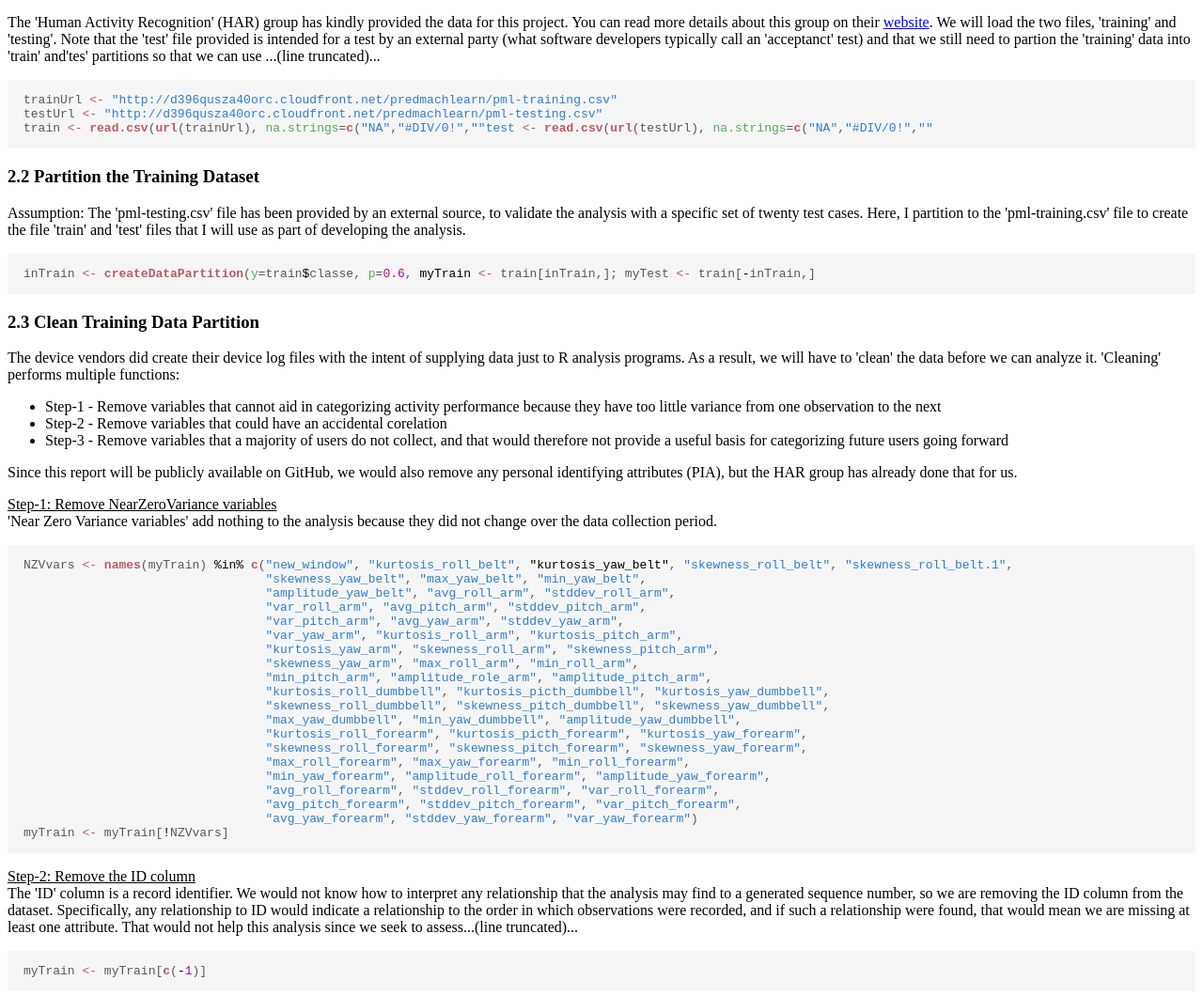
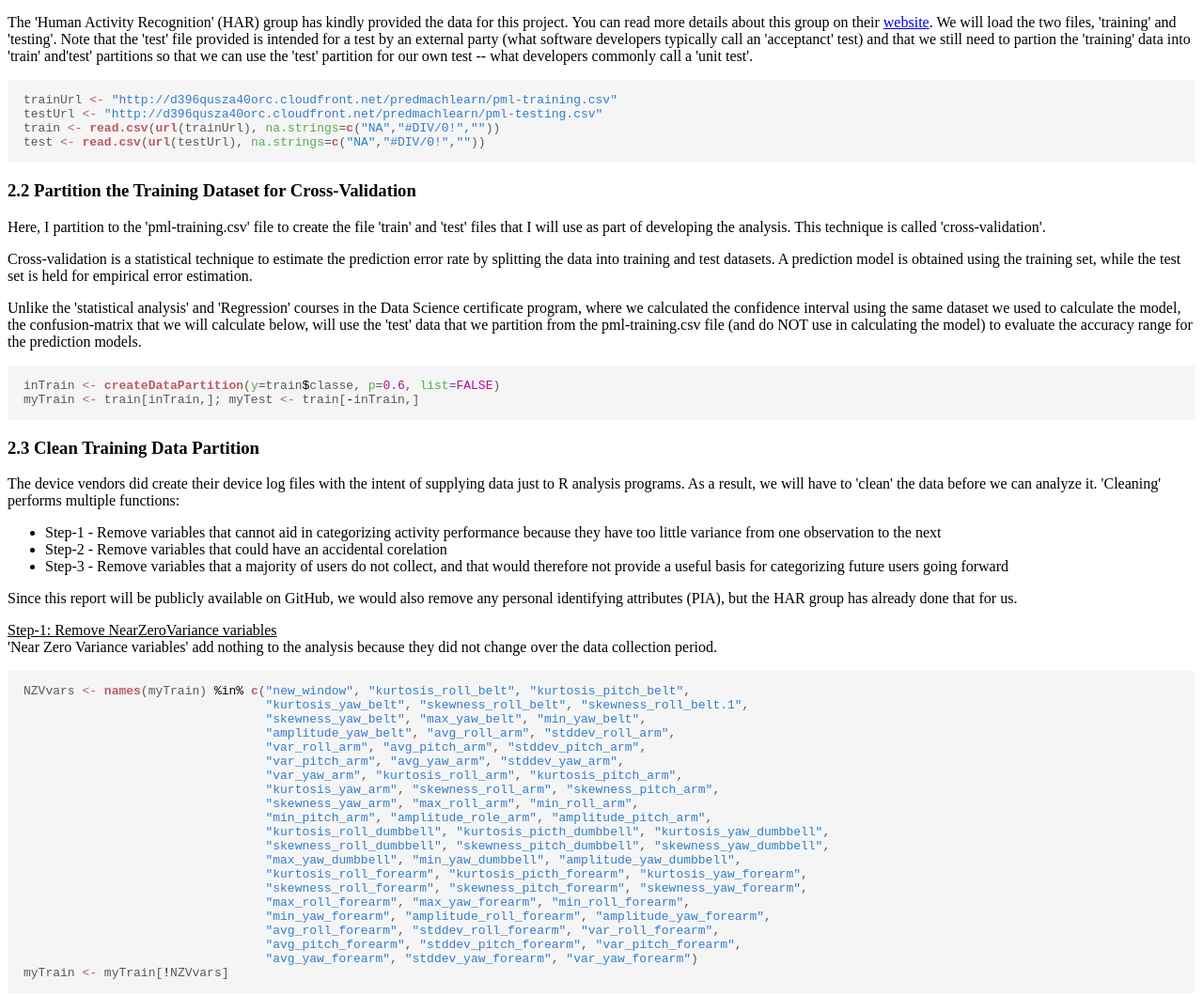
Before and after one commit to gbw905/gbw905.github.io, a plain HTML site: page PracticalMachineLearning_Project.html in a window 1280 px wide. Shown: the part 928-1988 px from the top of the page at 94% size. Drawn offline with Linux system fonts and the light colour scheme.

Commit message:
Clarified meaning of 'Cross-Validation'

```diff
--- a/PracticalMachineLearning_Project.html
+++ b/PracticalMachineLearning_Project.html
@@ -1,3 +1,4 @@
+
 <html>
 
 <head>
@@ -101,16 +102,18 @@
 </div></div>
 <h2>2.0 Data</h2>
 <h3>2.1 Data Sources</h3>
-<p>The 'Human Activity Recognition' (HAR) group has kindly provided the data for this project. You can read more details about this group on their <a href="http://groupware.les.inf.puc-rio.br/har">website</a>. We will load the two files, 'training' and 'testing'. Note that the 'test' file provided is intended for a test by an external party (what software developers typically call an 'acceptanct' test) and that we still need to partion the 'training' data into 'train' and'tes' partitions so that we can use ...(line truncated)...
+<p>The 'Human Activity Recognition' (HAR) group has kindly provided the data for this project. You can read more details about this group on their <a href="http://groupware.les.inf.puc-rio.br/har">website</a>. We will load the two files, 'training' and 'testing'. Note that the 'test' file provided is intended for a test by an external party (what software developers typically call an 'acceptanct' test) and that we still need to partion the 'training' data into 'train' and'test' partitions so that we can use the 'test' partition for our own test -- what developers commonly call a 'unit test'.</p>
 <div class="chunk" id="unnamed-chunk-3"><div class="rcode"><div class="source"><pre class="knitr r"><span class="hl std">trainUrl</span> <span class="hl kwb">&lt;-</span> <span class="hl str">&quot;http://d396qusza40orc.cloudfront.net/predmachlearn/pml-training.csv&quot;</span>
 <span class="hl std">testUrl</span> <span class="hl kwb">&lt;-</span> <span class="hl str">&quot;http://d396qusza40orc.cloudfront.net/predmachlearn/pml-testing.csv&quot;</span>
-<span class="hl std">train</span> <span class="hl kwb">&lt;-</span> <span class="hl kwd">read.csv</span><span class="hl std">(</span><span class="hl kwd">url</span><span class="hl std">(trainUrl),</span> <span class="hl kwc">na.strings</span><span class="hl std">=</span><span class="hl kwd">c</span><span class="hl std">(</span><span class="hl str">&quot;NA&quot;</span><span class="hl std">,</span><span class="hl str">&quot;#DIV/0!&quot;</span><span class="hl std">,</span><span class="hl str">&quot;&quot;</s...(line truncated)...
-<span class="hl std">test</span> <span class="hl kwb">&lt;-</span> <span class="hl kwd">read.csv</span><span class="hl std">(</span><span class="hl kwd">url</span><span class="hl std">(testUrl),</span> <span class="hl kwc">na.strings</span><span class="hl std">=</span><span class="hl kwd">c</span><span class="hl std">(</span><span class="hl str">&quot;NA&quot;</span><span class="hl std">,</span><span class="hl str">&quot;#DIV/0!&quot;</span><span class="hl std">,</span><span class="hl str">&quot;&quot;</spa...(line truncated)...
+<span class="hl std">train</span> <span class="hl kwb">&lt;-</span> <span class="hl kwd">read.csv</span><span class="hl std">(</span><span class="hl kwd">url</span><span class="hl std">(trainUrl),</span> <span class="hl kwc">na.strings</span><span class="hl std">=</span><span class="hl kwd">c</span><span class="hl std">(</span><span class="hl str">&quot;NA&quot;</span><span class="hl std">,</span><span class="hl str">&quot;#DIV/0!&quot;</span><span class="hl std">,</span><span class="hl str">&quot;&quot;</span><span class="hl std">))</span>
+<span class="hl std">test</span> <span class="hl kwb">&lt;-</span> <span class="hl kwd">read.csv</span><span class="hl std">(</span><span class="hl kwd">url</span><span class="hl std">(testUrl),</span> <span class="hl kwc">na.strings</span><span class="hl std">=</span><span class="hl kwd">c</span><span class="hl std">(</span><span class="hl str">&quot;NA&quot;</span><span class="hl std">,</span><span class="hl str">&quot;#DIV/0!&quot;</span><span class="hl std">,</span><span class="hl str">&quot;&quot;</span><span class="hl std">))</span>
 </pre></div>
 </div></div>
-<h3>2.2 Partition the Training Dataset</h3>
-<p>Assumption: The 'pml-testing.csv' file has been provided by an external source, to validate the analysis with a specific set of twenty test cases. Here, I partition to the 'pml-training.csv' file to create the file 'train' and 'test' files that I will use as part of developing the analysis.</p>
-<div class="chunk" id="unnamed-chunk-4"><div class="rcode"><div class="source"><pre class="knitr r"><span class="hl std">inTrain</span> <span class="hl kwb">&lt;-</span> <span class="hl kwd">createDataPartition</span><span class="hl std">(</span><span class="hl kwc">y</span><span class="hl std">=train</span><span class="hl opt">$</span><span class="hl std">classe,</span> <span class="hl kwc">p</span><span class="hl std">=</span><span class="hl num">0.6</span><span class="hl std">,</span> <span class="hl kwc...(line truncated)...
+<h3>2.2 Partition the Training Dataset for Cross-Validation</h3>
+<p>Here, I partition to the 'pml-training.csv' file to create the file 'train' and 'test' files that I will use as part of developing the analysis. This technique is called 'cross-validation'.</p>
+<p>Cross-validation is a statistical technique to estimate the prediction error rate by splitting the data into training and test datasets. A prediction model is obtained using the training set, while the test set is held for empirical error estimation.</p>
+<p>Unlike the 'statistical analysis' and 'Regression' courses in the Data Science certificate program, where we calculated the confidence interval using the same dataset we used to calculate the model, the confusion-matrix that we will calculate below, will use the 'test' data that we partition from the pml-training.csv file (and do NOT use in calculating the model) to evaluate the accuracy range for the prediction models.</p>
+<div class="chunk" id="unnamed-chunk-4"><div class="rcode"><div class="source"><pre class="knitr r"><span class="hl std">inTrain</span> <span class="hl kwb">&lt;-</span> <span class="hl kwd">createDataPartition</span><span class="hl std">(</span><span class="hl kwc">y</span><span class="hl std">=train</span><span class="hl opt">$</span><span class="hl std">classe,</span> <span class="hl kwc">p</span><span class="hl std">=</span><span class="hl num">0.6</span><span class="hl std">,</span> <span class="hl kwc">list</span><span class="hl std">=</span><span class="hl num">FALSE</span><span class="hl std">)</span>
 <span class="hl std">myTrain</span> <span class="hl kwb">&lt;-</span> <span class="hl std">train[inTrain,]; myTest</span> <span class="hl kwb">&lt;-</span> <span class="hl std">train[</span><span class="hl opt">-</span><span class="hl std">inTrain,]</span>
 </pre></div>
 </div></div>
@@ -121,7 +124,7 @@
 <li>Step-3 - Remove variables that a majority of users do not collect, and that would therefore not provide a useful basis for categorizing future users going forward</ul>
 <p>Since this report will be publicly available on GitHub, we would also remove any personal identifying attributes (PIA), but the HAR group has already done that for us.</p>
 <p><u>Step-1: Remove NearZeroVariance variables</u><br>'Near Zero Variance variables' add nothing to the analysis because they did not change over the data collection period.</p>
-<div class="chunk" id="unnamed-chunk-5"><div class="rcode"><div class="source"><pre class="knitr r"><span class="hl std">NZVvars</span> <span class="hl kwb">&lt;-</span> <span class="hl kwd">names</span><span class="hl std">(myTrain)</span> <span class="hl opt">%in%</span> <span class="hl kwd">c</span><span class="hl std">(</span><span class="hl str">&quot;new_window&quot;</span><span class="hl std">,</span> <span class="hl str">&quot;kurtosis_roll_belt&quot;</span><span class="hl std">,</span> <span class=...(line truncated)...
+<div class="chunk" id="unnamed-chunk-5"><div class="rcode"><div class="source"><pre class="knitr r"><span class="hl std">NZVvars</span> <span class="hl kwb">&lt;-</span> <span class="hl kwd">names</span><span class="hl std">(myTrain)</span> <span class="hl opt">%in%</span> <span class="hl kwd">c</span><span class="hl std">(</span><span class="hl str">&quot;new_window&quot;</span><span class="hl std">,</span> <span class="hl str">&quot;kurtosis_roll_belt&quot;</span><span class="hl std">,</span> <span class="hl str">&quot;kurtosis_pitch_belt&quot;</span><span class="hl std">,</span>
                                  <span class="hl str">&quot;kurtosis_yaw_belt&quot;</span><span class="hl std">,</span> <span class="hl str">&quot;skewness_roll_belt&quot;</span><span class="hl std">,</span> <span class="hl str">&quot;skewness_roll_belt.1&quot;</span><span class="hl std">,</span>
                                  <span class="hl str">&quot;skewness_yaw_belt&quot;</span><span class="hl std">,</span> <span class="hl str">&quot;max_yaw_belt&quot;</span><span class="hl std">,</span> <span class="hl str">&quot;min_yaw_belt&quot;</span><span class="hl std">,</span>
                                  <span class="hl str">&quot;amplitude_yaw_belt&quot;</span><span class="hl std">,</span> <span class="hl str">&quot;avg_roll_arm&quot;</span><span class="hl std">,</span> <span class="hl str">&quot;stddev_roll_arm&quot;</span><span class="hl std">,</span>
@@ -144,7 +147,7 @@
 <span class="hl std">myTrain</span> <span class="hl kwb">&lt;-</span> <span class="hl std">myTrain[</span><span class="hl opt">!</span><span class="hl std">NZVvars]</span>
 </pre></div>
 </div></div>
-<p><u>Step-2: Remove the ID column</u><br>The 'ID' column is a record identifier. We would not know how to interpret any relationship that the analysis may find to a generated sequence number, so we are removing the ID column from the dataset. Specifically, any relationship to ID would indicate a relationship to the order in which observations were recorded, and if such a relationship were found, that would mean we are missing at least one attribute. That would not help this analysis since we seek to assess...(line truncated)...
+<p><u>Step-2: Remove the ID column</u><br>The 'ID' column is a record identifier. We would not know how to interpret any relationship that the analysis may find to a generated sequence number, so we are removing the ID column from the dataset. Specifically, any relationship to ID would indicate a relationship to the order in which observations were recorded, and if such a relationship were found, that would mean we are missing at least one attribute. That would not help this analysis since we seek to assess performance based on the attributes that are being collected.</p>
 <div class="chunk" id="unnamed-chunk-6"><div class="rcode"><div class="source"><pre class="knitr r"><span class="hl std">myTrain</span> <span class="hl kwb">&lt;-</span> <span class="hl std">myTrain[</span><span class="hl kwd">c</span><span class="hl std">(</span><span class="hl opt">-</span><span class="hl num">1</span><span class="hl std">)]</span>
 </pre></div>
 </div></div>
@@ -182,7 +185,7 @@
 <ul>
 <li>Step-1 - We do have to apply the same cleaning steps as we applied to the training data
 <li>Step-2 - The file 'pml-testing.csv' contains a column 'problem ID' that does not appear in the trainging data. We remove this column as the model built from the training data would not use it.
-<li>Step-3 - The R 'read.csv' process defaults the class based on the initial data values it reads for each column. This can lead to inconsistencies between different extracts from the same source, when, for example, a character field just happens to contain all numerals. For this reason, we need to check that R is able to coerce subsequent extracts from the same source to the same classes for each column. If the coercion fails, we know that the data has really changed, and our analysis does not fail just b...(line truncated)...
+<li>Step-3 - The R 'read.csv' process defaults the class based on the initial data values it reads for each column. This can lead to inconsistencies between different extracts from the same source, when, for example, a character field just happens to contain all numerals. For this reason, we need to check that R is able to coerce subsequent extracts from the same source to the same classes for each column. If the coercion fails, we know that the data has really changed, and our analysis does not fail just because 'read.csv' inferred the column class differently.
 </ul>
 <p><u>Step-1: Clean the 'Test' Data</u><br>We must also apply the steps applied to clean the 'Training' data, to the 'Test' data for the acceptance test.</p>
 <div class="chunk" id="unnamed-chunk-9"><div class="rcode"><div class="source"><pre class="knitr r"><span class="hl std">test</span> <span class="hl kwb">&lt;-</span> <span class="hl std">test[</span><span class="hl opt">!</span><span class="hl std">NZVvars]</span> <span class="hl com">#remove variables with near zero variance</span>
@@ -215,7 +218,7 @@
 <div class="chunk" id="unnamed-chunk-12"><div class="rcode"><div class="source"><pre class="knitr r"><span class="hl std">modFitTree</span> <span class="hl kwb">&lt;-</span> <span class="hl kwd">rpart</span><span class="hl std">(classe</span> <span class="hl opt">~</span> <span class="hl std">.,</span> <span class="hl kwc">data</span><span class="hl std">=myTrain,</span> <span class="hl kwc">method</span><span class="hl std">=</span><span class="hl str">&quot;class&quot;</span><span class="hl std">)</span>
 <span class="hl kwd">fancyRpartPlot</span><span class="hl std">(modFitTree)</span>
 </pre></div>
-</div><div class="rimage default"><img src="https://dl.dropboxusercontent.com/u/18189100/unnamed-chunk-12-1.png" title="plot of chunk unnamed-chunk-12" alt="plot of chunk unnamed-chunk-12" class="plot" /></div></div>
+</div><div class="rimage default"><img src="figure/unnamed-chunk-12-1.png" title="plot of chunk unnamed-chunk-12" alt="plot of chunk unnamed-chunk-12" class="plot" /></div></div>
 <p><u>Step-2: Evaluate the Tree</u><br>This step is analagous to a unit test: I will calculate a prediction based on the 'myTrain' data that I earlier partioned from the 'Training' dataset, and then calculate the 'confusion matrix'.</p>
 <p>As you see in the output from the confusion matrix, the categorization of the observations in the unit test partition, based on the decision tree, is between 86.65% and 88.13% accurate. The matrix shows that even when wrong, the categorization is not very wrong for good performers: An 'A' may be categorized as a 'B' or 'C', but not as a 'D' or 'E'. However, the categorization varies more for poor performers ('D' and 'E').</p>
 <p>Conclusion: The Decision Tree based on rpart is good-enough to build a diagram that explains the categorization logic, and would be sufficiently accurate for end-users who are good athletes ('A' and 'B' performance) and just want more feedback. However, the accuracy would <u>NOT</u> be sufficient for users who really need guidance ('D' and 'E' performance) as the risk of mis-categorization is higher for poor performance than for good performance.</p>
@@ -304,7 +307,7 @@
     <span class="hl std">n</span> <span class="hl kwb">=</span> <span class="hl kwd">length</span><span class="hl std">(x)</span>
     <span class="hl kwa">for</span><span class="hl std">(i</span> <span class="hl kwa">in</span> <span class="hl num">1</span><span class="hl opt">:</span><span class="hl std">n){</span>
         <span class="hl std">filename</span> <span class="hl kwb">=</span> <span class="hl kwd">paste0</span><span class="hl std">(</span><span class="hl str">&quot;problem_id_&quot;</span><span class="hl std">,i,</span><span class="hl str">&quot;.txt&quot;</span><span class="hl std">)</span>
-        <span class="hl kwd">write.table</span><span class="hl std">(x[i],</span><span class="hl kwc">file</span><span class="hl std">=filename,</span><span class="hl kwc">quote</span><span class="hl std">=</span><span class="hl num">FALSE</span><span class="hl std">,</span><span class="hl kwc">row.names</span><span class="hl std">=</span><span class="hl num">FALSE</span><span class="hl std">,</span><span class="hl kwc">col.names</span><span class="hl std">=</span><span class="hl num">FALSE</span><span clas...(line truncated)...
+        <span class="hl kwd">write.table</span><span class="hl std">(x[i],</span><span class="hl kwc">file</span><span class="hl std">=filename,</span><span class="hl kwc">quote</span><span class="hl std">=</span><span class="hl num">FALSE</span><span class="hl std">,</span><span class="hl kwc">row.names</span><span class="hl std">=</span><span class="hl num">FALSE</span><span class="hl std">,</span><span class="hl kwc">col.names</span><span class="hl std">=</span><span class="hl num">FALSE</span><span class="hl std">)</span>
     <span class="hl std">}</span>
 <span class="hl std">}</span>
 <span class="hl kwd">pml_write_files</span><span class="hl std">(predictAcceptance)</span>
```
